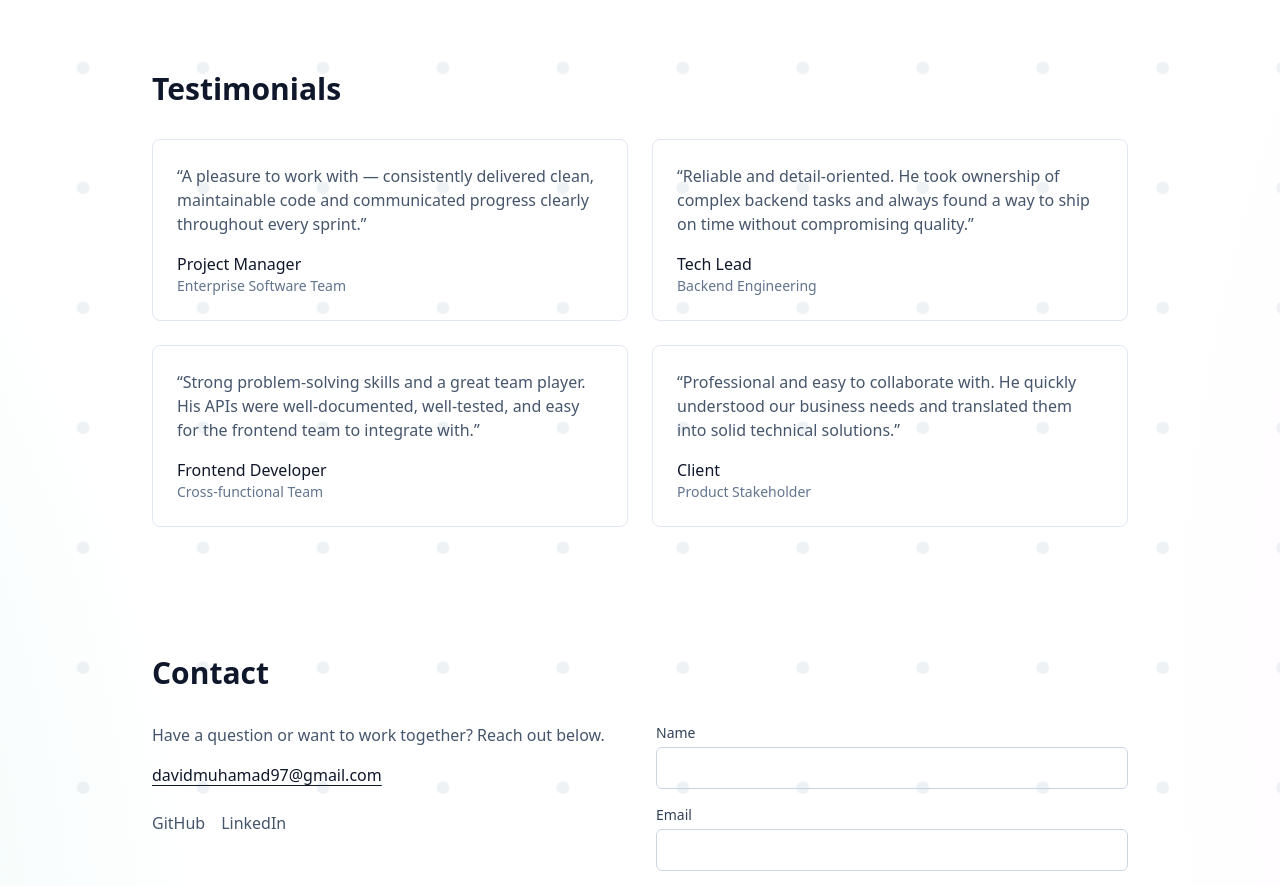
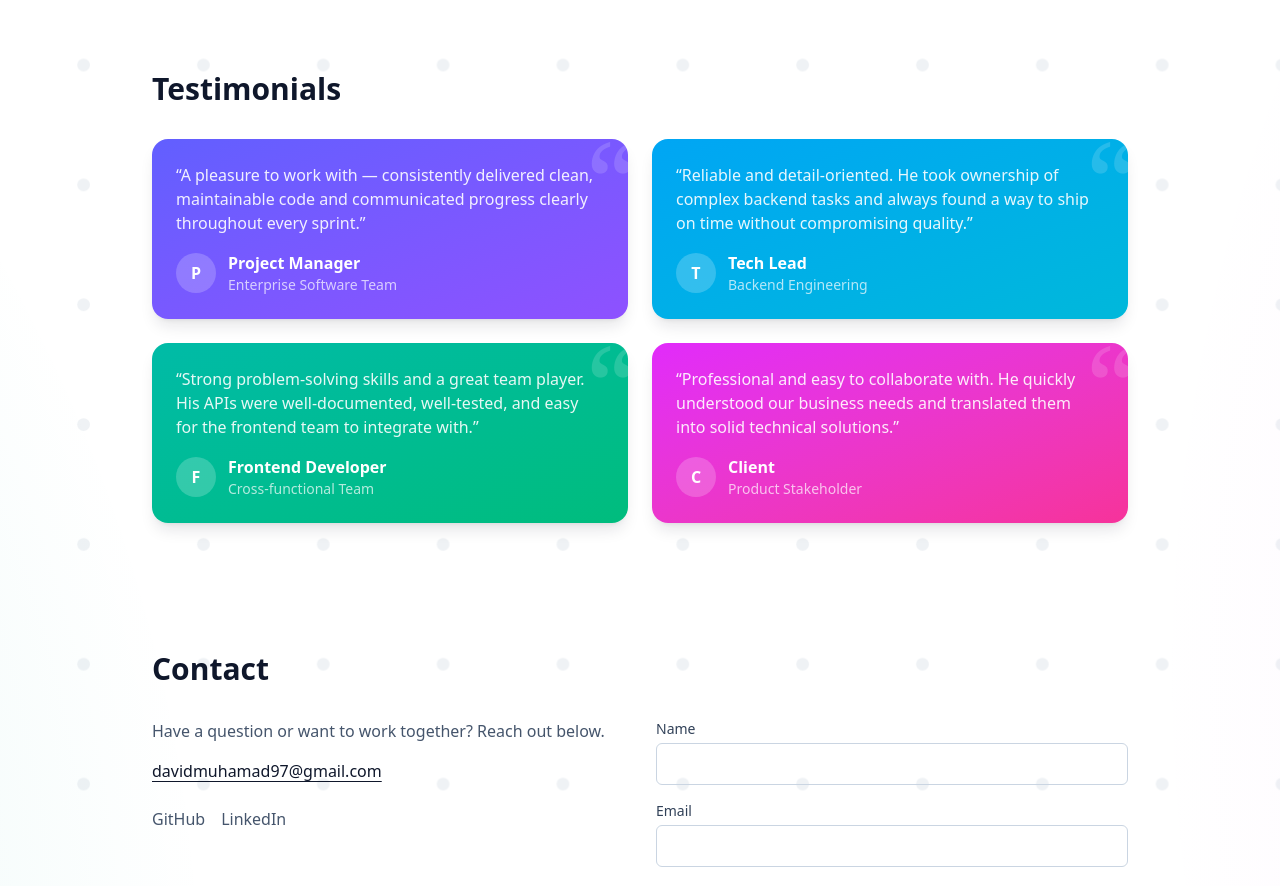
Before and after one commit to davidmuhamad97-ops/my_personalweb, a React (Vite) app: page / in a window 1280 px wide. Shown: the part 2580-3466 px from the top of the page. Built offline with nearby package versions, Linux system fonts and the light colour scheme.

Commit message:
feat: add gradient cards and hover animation to testimonials

```diff
--- a/src/components/sections/Testimonials.tsx
+++ b/src/components/sections/Testimonials.tsx
@@ -1,6 +1,13 @@
 import { testimonials } from '../../data/testimonials'
 import { Container } from '../common/Container'
 import { SectionTitle } from '../common/SectionTitle'
+
+const CARD_GRADIENTS = [
+  'from-indigo-500 to-violet-500',
+  'from-sky-500 to-cyan-500',
+  'from-teal-500 to-emerald-500',
+  'from-fuchsia-500 to-pink-500',
+] as const
 
 export function Testimonials() {
   return (
@@ -12,17 +19,37 @@ export function Testimonials() {
           <p className="text-slate-600">Testimonials coming soon.</p>
         ) : (
           <div className="grid gap-6 md:grid-cols-2">
-            {testimonials.map((testimonial) => (
+            {testimonials.map((testimonial, index) => (
               <blockquote
                 key={testimonial.author}
-                className="rounded-lg border border-slate-200 p-6"
+                className={`group relative overflow-hidden rounded-2xl bg-gradient-to-br ${CARD_GRADIENTS[index % CARD_GRADIENTS.length]} p-6 text-white shadow-lg shadow-slate-900/10 transition-all duration-300 ease-out hover:-translate-y-1.5 hover:shadow-xl hover:shadow-slate-900/20`}
               >
-                <p className="text-slate-600">“{testimonial.quote}”</p>
-                <footer className="mt-4">
-                  <p className="font-medium text-slate-900">
-                    {testimonial.author}
-                  </p>
-                  <p className="text-sm text-slate-500">{testimonial.role}</p>
+                {/* Decorative oversized quote mark */}
+                <span
+                  aria-hidden="true"
+                  className="pointer-events-none absolute -right-2 -top-4 select-none text-[7rem] font-serif leading-none text-white/15"
+                >
+                  “
+                </span>
+
+                {/* Soft light bloom that follows hover */}
+                <span
+                  aria-hidden="true"
+                  className="pointer-events-none absolute -left-16 -top-16 h-40 w-40 rounded-full bg-white/10 opacity-0 blur-2xl transition-opacity duration-500 group-hover:opacity-100"
+                />
+
+                <p className="relative text-white/90">“{testimonial.quote}”</p>
+
+                <footer className="relative mt-4 flex items-center gap-3">
+                  <div className="flex h-10 w-10 items-center justify-center rounded-full bg-white/20 font-semibold">
+                    {testimonial.author.charAt(0)}
+                  </div>
+                  <div>
+                    <p className="font-semibold text-white">
+                      {testimonial.author}
+                    </p>
+                    <p className="text-sm text-white/70">{testimonial.role}</p>
+                  </div>
                 </footer>
               </blockquote>
             ))}
```
